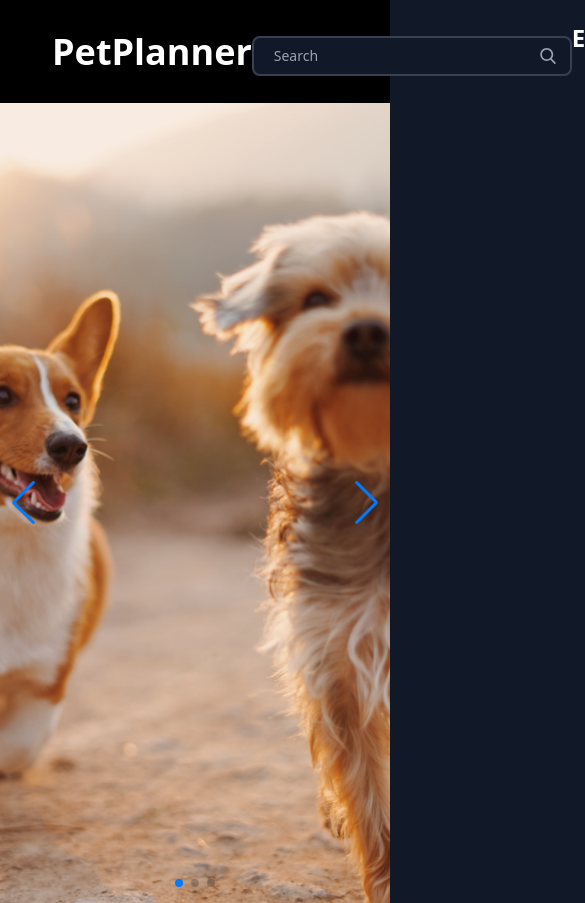
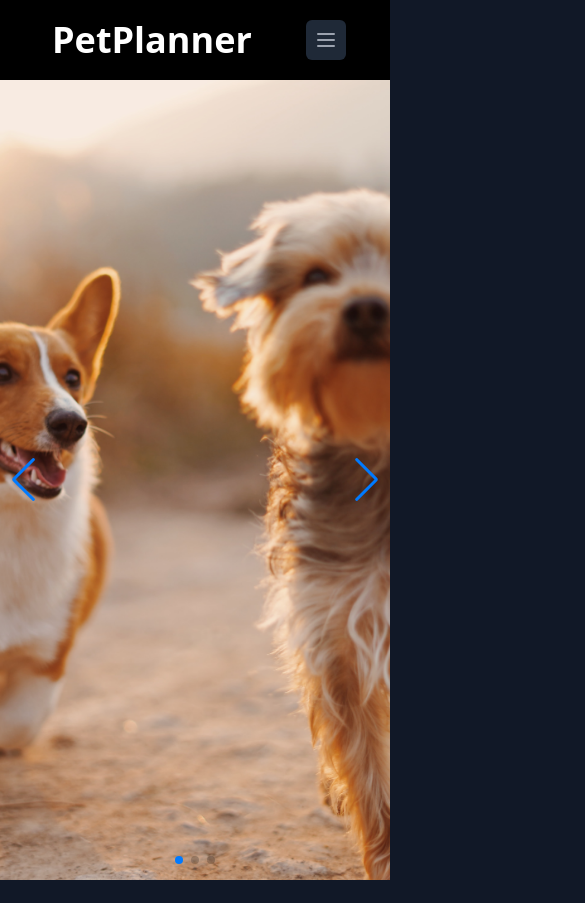
Before and after one commit to AbidAlWassie/PetPlanner-Pet-Charity-Website, a website: page index.html in a window 390 px wide. Shown: the top 903 px of the page, 585 px wide, since content can reach past the window. Drawn offline with nearby package versions, Linux system fonts and the light colour scheme.

Commit message:
I've made the navbar responsive but not functional

```diff
--- a/index.html
+++ b/index.html
@@ -25,7 +25,7 @@
         </div>
 
         <!-- Searchbar Start -->
-        <div class="pt-2 relative mx-auto text-gray-100">
+        <div class="pt-2 relative mx-auto text-gray-100 hidden lg:block">
           <input class="search-bar border-2 border-gray-700 bg-gray-900 h-10 px-5 pr-16 rounded-lg text-sm focus:outline-none"
             type="search" name="search" placeholder="Search">
           <button type="submit" class="absolute right-0 top-0 mt-5 mr-4">
@@ -41,9 +41,9 @@
         <!-- Searchbar End -->
 
         <ul class="nav-links flex flex-row">
-          <li><a href="javascript:void(0)" class="text-white font-semibold text-2xl mt-2">Explore</a></li>
+          <li><a href="javascript:void(0)" class="text-white font-semibold text-2xl mt-2 hidden lg:inline">Explore</a></li>
 
-          <li><a id="optBtn" onclick="optToggle()" class="text-white font-semibold text-2xl mt-2 dropdown">
+          <li><a id="optBtn" onclick="optToggle()" class="text-white font-semibold text-2xl mt-2 dropdown  hidden lg:inline">
             <div class="dropdownContainer relative inline-block text-left ml-5">
               <div>
                 <button type="button" class="inline-flex justify-center w-full rounded-md border border-gray-800 shadow-sm px-4 py-2 bg-gray-900 text-sm font-medium text-gray-100 hover:bg-gray-800 focus:outline-none" id="menu-button" aria-expanded="true" aria-haspopup="true">
@@ -87,6 +87,31 @@
 
         </ul>
 
+<!-- Hamburger Menu Button End -->
+        <div class="-mr-2 flex lg:hidden">
+          <!-- Mobile menu button -->
+          <button id="navBtn" type="button" class="bg-gray-800 inline-flex items-center justify-center p-2 rounded-md text-gray-400 hover:text-white hover:bg-gray-700 focus:outline-none focus:ring-2 focus:ring-offset-2 focus:ring-offset-gray-800 focus:ring-white" aria-controls="mobile-menu" aria-expanded="false">
+            <span class="sr-only">Open main menu</span>
+            <!--
+              Heroicon name: outline/menu
+
+              Menu open: "hidden", Menu closed: "block"
+            -->
+            <svg class="block h-6 w-6" xmlns="http://www.w3.org/2000/svg" fill="none" viewBox="0 0 24 24" stroke="currentColor" aria-hidden="true">
+              <path stroke-linecap="round" stroke-linejoin="round" stroke-width="2" d="M4 6h16M4 12h16M4 18h16"></path>
+            </svg>
+            <!--
+              Heroicon name: outline/x
+
+              Menu open: "block", Menu closed: "hidden"
+            -->
+            <svg class="hidden h-6 w-6" xmlns="http://www.w3.org/2000/svg" fill="none" viewBox="0 0 24 24" stroke="currentColor" aria-hidden="true">
+              <path stroke-linecap="round" stroke-linejoin="round" stroke-width="2" d="M6 18L18 6M6 6l12 12"></path>
+            </svg>
+          </button>
+          <!-- Mobile menu button end -->
+        </div>
+        <!-- Hamburger Menu Button End -->
       </div>
     </nav>
     <!-- Nav End -->
```
Also changed, not shown: build/styles.css.
